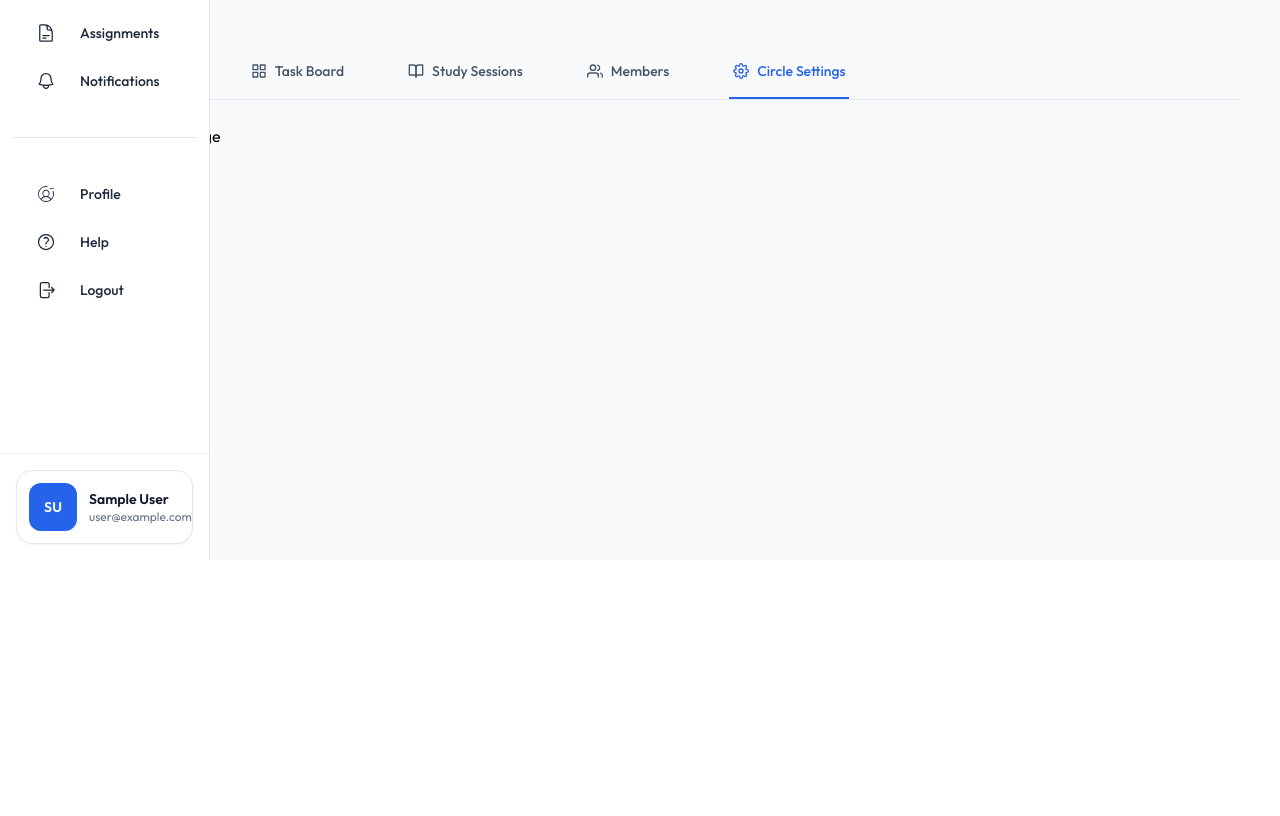
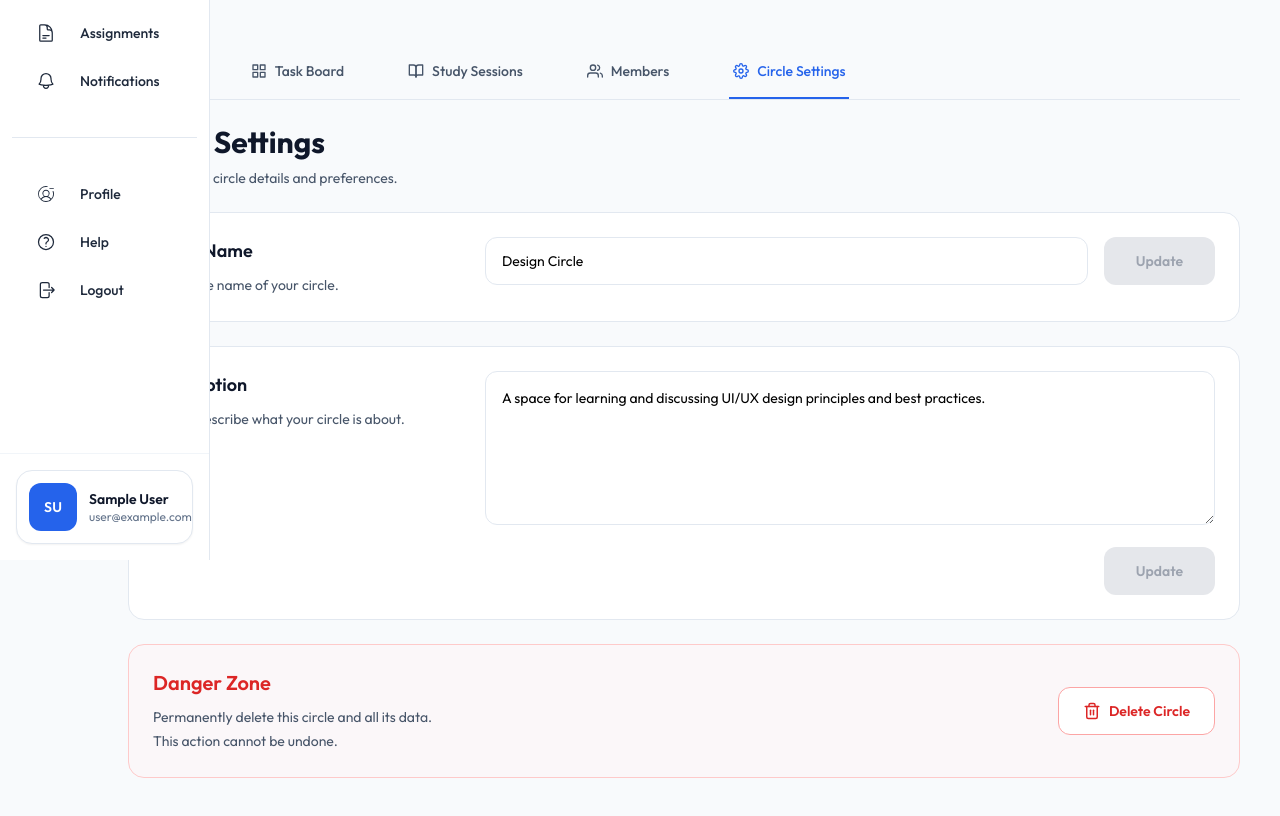
Before and after one commit to circorangeintern/Vanguard-circle, a React (Vite) app in the folder Frontend-folder/Vanguard-circle/: page /circles/1/settings in a window 1280 px wide. Shown: the part 240-1056 px from the top of the page. Before the commit the page ends 800 px from the top, so only its background shows below. Built offline with nearby package versions, Linux system fonts and the light colour scheme; no server answers; sample sign-in values are in the browser's storage.

Commit message:
circle setting page created

```diff
--- /dev/null
+++ b/Frontend-folder/Vanguard-circle/src/components/dashboard/circle/settings/data/settings.ts
@@ -0,0 +1,10 @@
+import type { CircleSettings } from "../types";
+
+export const settings: CircleSettings = {
+  id: "design-circle",
+
+  name: "Design Circle",
+
+  description:
+    "A space for learning and discussing UI/UX design principles and best practices.",
+};
--- /dev/null
+++ b/Frontend-folder/Vanguard-circle/src/components/dashboard/circle/settings/sections/CircleSettingsSection.tsx
@@ -0,0 +1,221 @@
+import { useState } from "react";
+import { FiTrash2 } from "react-icons/fi";
+
+import { settings } from "../data/settings";
+
+const CircleSettingsSection = () => {
+  const [name, setName] = useState(settings.name);
+  const [description, setDescription] = useState(settings.description);
+
+  const isNameChanged = name.trim() !== settings.name;
+
+  const isDescriptionChanged = description.trim() !== settings.description;
+
+  return (
+    <section className="space-y-6">
+      {/* Page Header */}
+
+      <div>
+        <h1 className="text-3xl font-bold text-[var(--color-text-primary)]">
+          Circle Settings
+        </h1>
+
+        <p className="mt-2 text-sm text-[var(--color-text-secondary)]">
+          Manage your circle details and preferences.
+        </p>
+      </div>
+
+      {/* Circle Name */}
+
+      <div
+        className="
+          rounded-2xl
+          border
+          border-[var(--color-border)]
+          bg-white
+          p-6
+        "
+      >
+        <div className="grid gap-8 lg:grid-cols-[300px_1fr] lg:items-start">
+          {/* Left */}
+
+          <div>
+            <h2 className="text-lg font-semibold text-[var(--color-text-primary)]">
+              Circle Name
+            </h2>
+
+            <p className="mt-2 text-sm leading-6 text-[var(--color-text-secondary)]">
+              This is the name of your circle.
+            </p>
+          </div>
+
+          {/* Right */}
+
+          <div className="flex flex-col gap-4 sm:flex-row">
+            <input
+              type="text"
+              value={name}
+              onChange={(e) => setName(e.target.value)}
+              className="
+                h-12
+                flex-1
+                rounded-xl
+                border
+                border-[var(--color-border)]
+                px-4
+                text-sm
+                outline-none
+                transition
+                focus:border-[var(--color-primary)]
+                focus:ring-2
+                focus:ring-[var(--color-primary)]/10
+              "
+            />
+
+            <button
+              disabled={!isNameChanged}
+              className={`
+                h-12
+                rounded-xl
+                px-8
+                text-sm
+                font-semibold
+                transition-all
+                duration-200
+
+                ${
+                  isNameChanged
+                    ? "bg-[var(--color-primary)] text-white hover:bg-[var(--color-primary-dark)]"
+                    : "cursor-not-allowed bg-gray-200 text-gray-400"
+                }
+            `}
+            >
+              Update
+            </button>
+          </div>
+        </div>
+      </div>
+
+      {/* Description */}
+
+      <div
+        className="
+          rounded-2xl
+          border
+          border-[var(--color-border)]
+          bg-white
+          p-6
+        "
+      >
+        <div className="grid gap-8 lg:grid-cols-[300px_1fr] lg:items-start">
+          {/* Left */}
+
+          <div>
+            <h2 className="text-lg font-semibold text-[var(--color-text-primary)]">
+              Description
+            </h2>
+
+            <p className="mt-2 text-sm leading-6 text-[var(--color-text-secondary)]">
+              Briefly describe what your circle is about.
+            </p>
+          </div>
+
+          {/* Right */}
+
+          <div className="space-y-4">
+            <textarea
+              rows={6}
+              value={description}
+              onChange={(e) => setDescription(e.target.value)}
+              className="
+                w-full
+                rounded-xl
+                border
+                border-[var(--color-border)]
+                p-4
+                text-sm
+                outline-none
+                transition
+                focus:border-[var(--color-primary)]
+                focus:ring-2
+                focus:ring-[var(--color-primary)]/10
+              "
+            />
+
+            <div className="flex justify-end">
+              <button
+                disabled={!isDescriptionChanged}
+                className={`
+                h-12
+                rounded-xl
+                px-8
+                text-sm
+                font-semibold
+                transition-all
+                duration-200
+
+                ${
+                  isDescriptionChanged
+                    ? "bg-[var(--color-primary)] text-white hover:bg-[var(--color-primary-dark)]"
+                    : "cursor-not-allowed bg-gray-200 text-gray-400"
+                }
+            `}
+              >
+                Update
+              </button>
+            </div>
+          </div>
+        </div>
+      </div>
+
+      {/* Danger Zone */}
+
+      <div
+        className="
+          rounded-2xl
+          border
+          border-red-200
+          bg-red-50/40
+          p-6
+        "
+      >
+        <div className="grid gap-6 lg:grid-cols-[300px_1fr] lg:items-center">
+          <div>
+            <h2 className="text-xl font-semibold text-red-600">Danger Zone</h2>
+
+            <p className="mt-2 text-sm leading-6 text-[var(--color-text-secondary)]">
+              Permanently delete this circle and all its data. This action
+              cannot be undone.
+            </p>
+          </div>
+
+          <div className="flex justify-start lg:justify-end">
+            <button
+              className="
+                inline-flex
+                h-12
+                items-center
+                gap-2
+                rounded-xl
+                border
+                border-red-300
+                bg-white
+                px-6
+                text-sm
+                font-semibold
+                text-red-600
+                transition
+                hover:bg-red-50
+              "
+            >
+              <FiTrash2 size={18} />
+              Delete Circle
+            </button>
+          </div>
+        </div>
+      </div>
+    </section>
+  );
+};
+
+export default CircleSettingsSection;
--- /dev/null
+++ b/Frontend-folder/Vanguard-circle/src/components/dashboard/circle/settings/types.ts
@@ -0,0 +1,7 @@
+export interface CircleSettings {
+  id: string;
+
+  name: string;
+
+  description: string;
+}
--- a/Frontend-folder/Vanguard-circle/src/pages/dashboard/circle/SettingsPage.tsx
+++ b/Frontend-folder/Vanguard-circle/src/pages/dashboard/circle/SettingsPage.tsx
@@ -1,7 +1,11 @@
-import React from "react";
+import CircleSettingsSection from "../../../components/dashboard/circle/settings/sections/CircleSettingsSection";
 
 const SettingsPage = () => {
-  return <div>SettingsPage</div>;
+  return (
+    <div>
+      <CircleSettingsSection />
+    </div>
+  );
 };
 
 export default SettingsPage;
```
